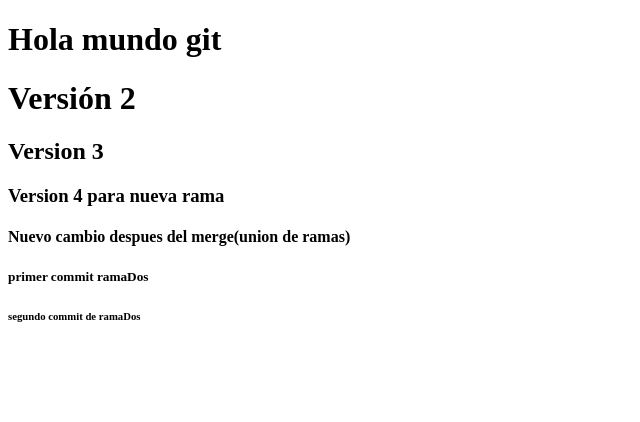
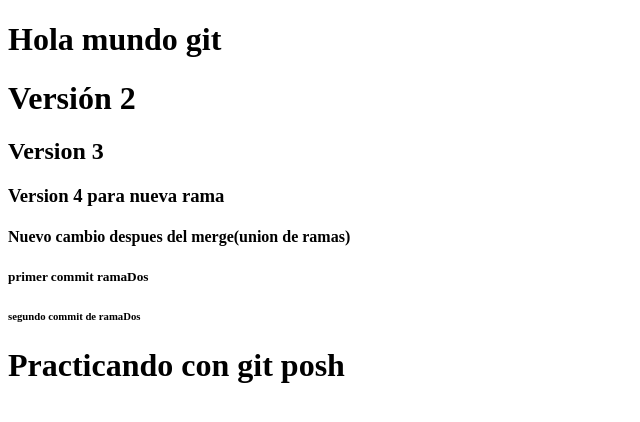
Before and after one commit to JuanMeloSerrano/Aprendiendo-Git-y-Github, a plain HTML site: page index.html in a window 1280 px wide. Shown: the whole page, without its empty margins (0-640 px from the left). Drawn offline with Linux system fonts and the light colour scheme.

Commit message:
Agregue un h1 en linea 17

```diff
--- a/index.html
+++ b/index.html
@@ -14,5 +14,6 @@
     <h4>Nuevo cambio despues del merge(union de ramas)</h4>
     <h5>primer commit ramaDos</h5>
     <h6>segundo commit de ramaDos</h6>
+    <h1>Practicando con git posh</h1>
 </body>
 </html>
```
